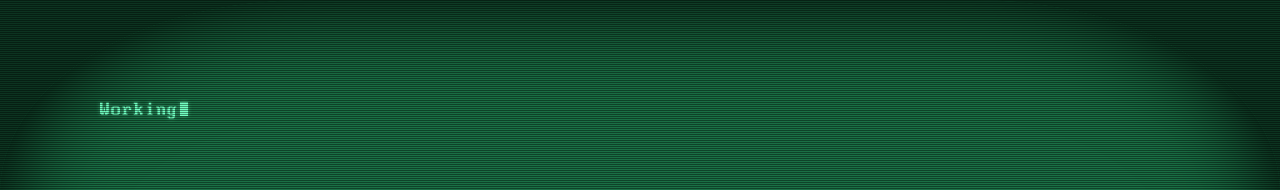
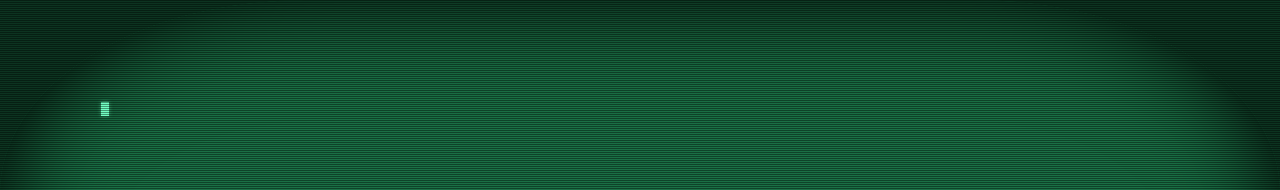
Before and after one commit to madam97/oldschoolchat, a React (Create React App) app: page / in a window 1280 px wide. Shown: the top 190 px of the page. Built offline with nearby package versions, Linux system fonts and the light colour scheme.

Commit message:
added function to be able to input text fixed too long words are wrapping

```diff
--- a/src/App.tsx
+++ b/src/App.tsx
@@ -1,16 +1,46 @@
-import React from 'react';
+import React, { useEffect, useRef, useState } from 'react';
 
 function App() {
+
+  /** @const {React.RefObject<HTMLTextAreaElement>} refInput Reference of the input field */
+  const refInput = useRef<HTMLTextAreaElement>(null);
+
+  /** @const {string} inputText That typed text */
+  const [inputText, setInputText] = useState<string>('');
+
+  /** Prevents textarea to loose focus */
+  useEffect(() => {
+    if (refInput && refInput.current) {
+      refInput.current.focus();
+
+      refInput.current.onblur = () => {
+        refInput.current?.focus();
+      }
+    }
+  }, []);
+
+  /**
+   * Saves the typed text
+   * @param e
+   */
+  const handleType = (e: React.ChangeEvent<HTMLTextAreaElement>): void => {
+    setInputText(e.target.value);
+  }
+
+  // -----------------------------------------
+
   return (
     <main>
       <div className="background"></div>
 
       <div>
-        <span>Working</span>
+        <span>{inputText}</span>
       </div>
       <div className="text-shine">
-        <span>Working</span>
+        <span>{inputText}</span>
       </div>
+
+      <textarea ref={refInput} onChange={handleType}></textarea>
     </main>
   );
 }
--- a/src/scss/_main.scss
+++ b/src/scss/_main.scss
@@ -39,6 +39,13 @@ main {
   box-shadow: 0 0 $screen-border $black inset;
 }
 
+textarea {
+  overflow: hidden;
+  opacity: 0;
+  width: 0;
+  height: 0;
+}
+
 .text-shine {
   opacity: 0.5;
   position: absolute;
@@ -46,7 +53,10 @@ main {
   filter: blur(2px);
 }
 
-span::after {
+span {
+  overflow-wrap: anywhere;
+
+  &::after {
     content: '';
     display: inline-block;
     vertical-align:top;
@@ -56,3 +66,4 @@ span::after {
     transform: translate(1px, 2px);
     animation: blinking 1s step-start infinite;
   }
+}
```
Lines whose indentation alone changed are shown as unchanged.
